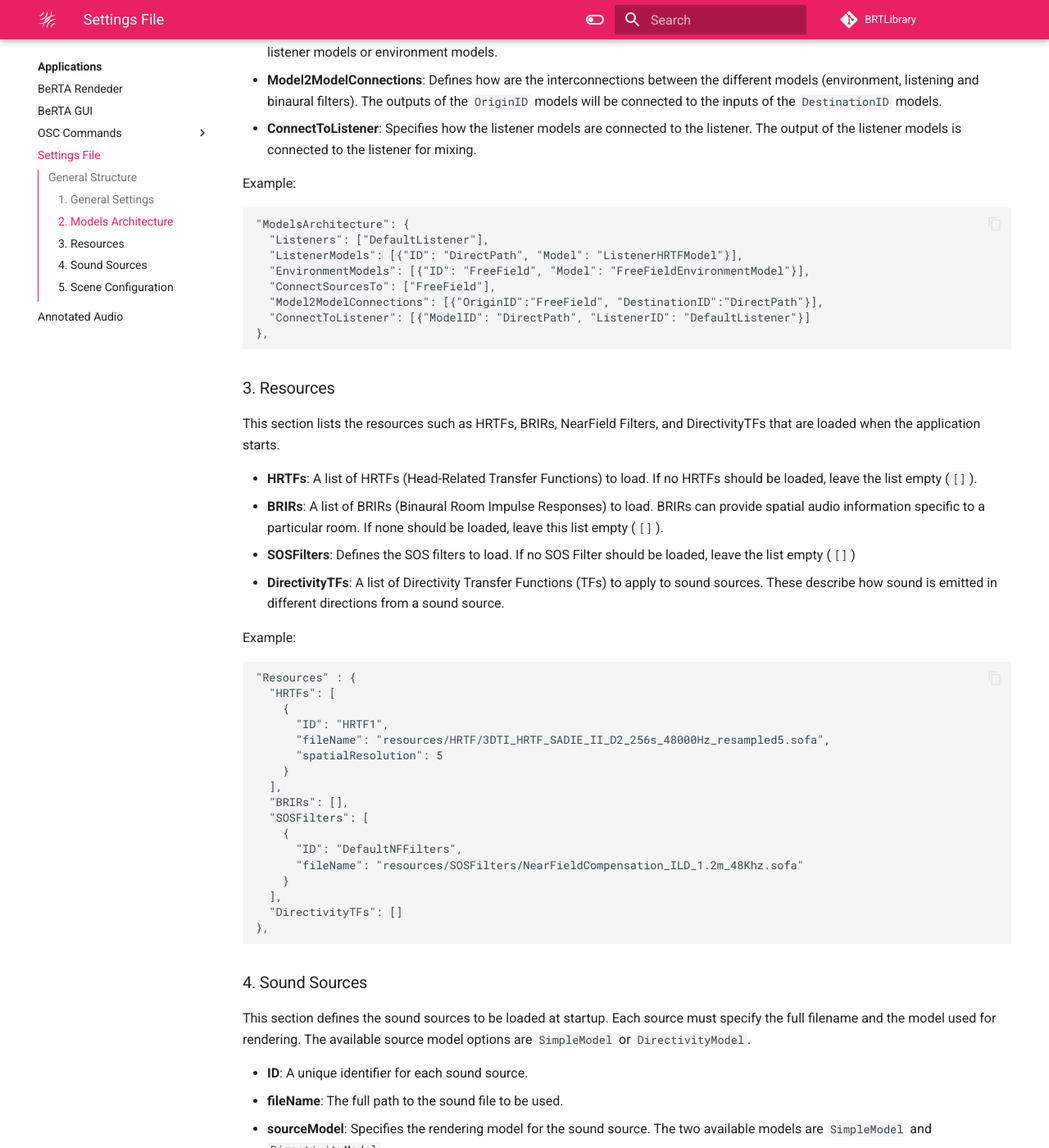
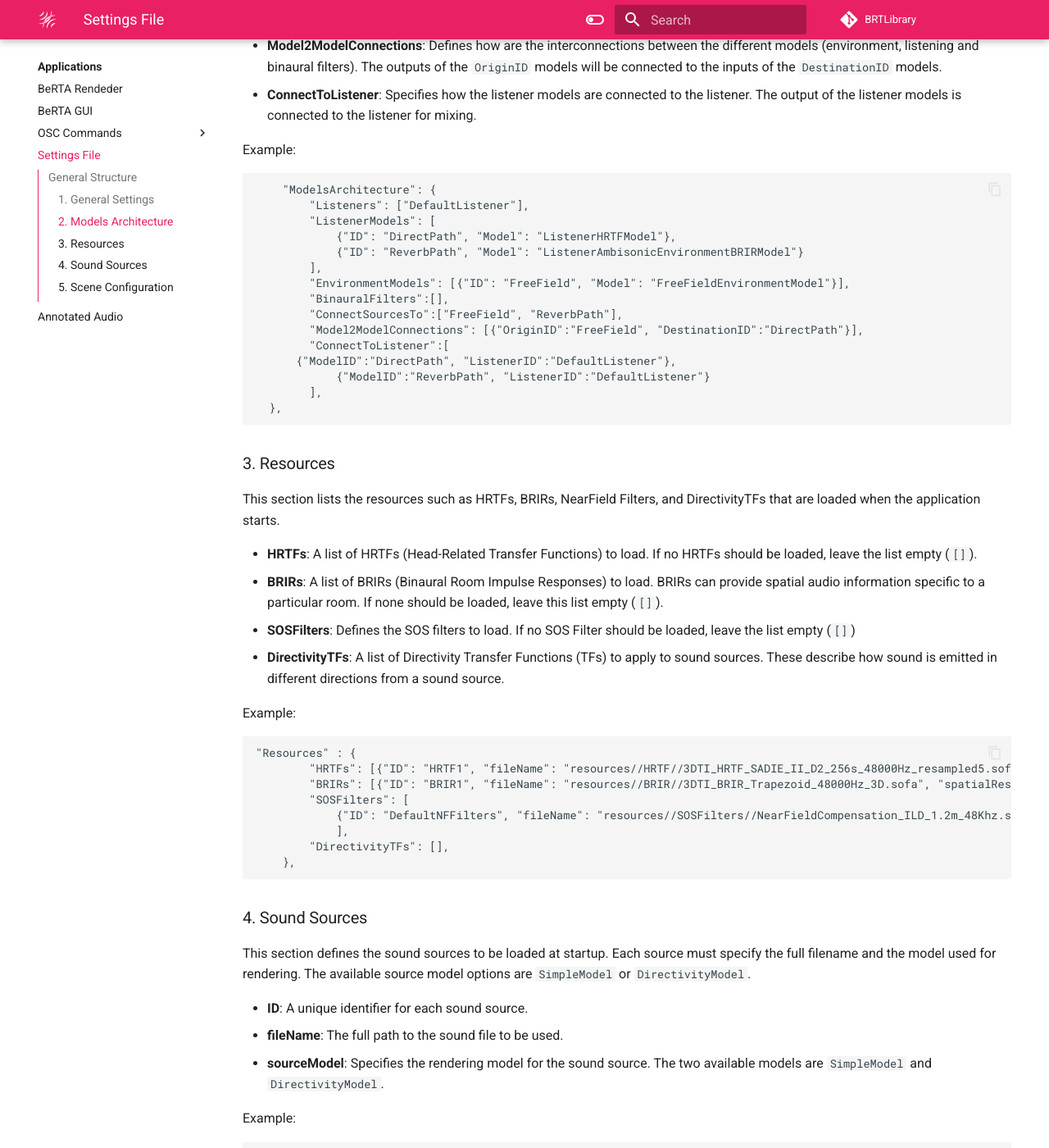
Before and after one commit to GrupoDiana/BRT-Documentation, an MkDocs documentation site: the page built from docs/applications/settingsFile.md, in a window 1280 px wide and 1400 px high, scrolled down 1350 px. Shown: the whole window at 82% size. Built offline with MkDocs 1.6.1 and Material for MkDocs 9.7.7, drawn with Linux system fonts in a browser that asks for light colours; emoji names are drawn with the system emoji font; comment, search, counter and statistics services are not loaded; some of the changed text lies outside the part shown.

Commit message:
feat: updated examples in setting files

````diff
--- a/docs/applications/settingsFile.md
+++ b/docs/applications/settingsFile.md
@@ -45,14 +44,21 @@ This section defines the models used for sound rendering, including listeners an
 Example:
 
 ```
-"ModelsArchitecture": {
-  "Listeners": ["DefaultListener"],
-  "ListenerModels": [{"ID": "DirectPath", "Model": "ListenerHRTFModel"}],
-  "EnvironmentModels": [{"ID": "FreeField", "Model": "FreeFieldEnvironmentModel"}],
-  "ConnectSourcesTo": ["FreeField"],
-  "Model2ModelConnections": [{"OriginID":"FreeField", "DestinationID":"DirectPath"}],
-  "ConnectToListener": [{"ModelID": "DirectPath", "ListenerID": "DefaultListener"}]
-},
+	"ModelsArchitecture": {
+		"Listeners": ["DefaultListener"],
+		"ListenerModels": [
+			{"ID": "DirectPath", "Model": "ListenerHRTFModel"},
+			{"ID": "ReverbPath", "Model": "ListenerAmbisonicEnvironmentBRIRModel"}
+		],
+		"EnvironmentModels": [{"ID": "FreeField", "Model": "FreeFieldEnvironmentModel"}],
+		"BinauralFilters":[],
+		"ConnectSourcesTo":["FreeField", "ReverbPath"],
+		"Model2ModelConnections": [{"OriginID":"FreeField", "DestinationID":"DirectPath"}],
+		"ConnectToListener":[
+      {"ModelID":"DirectPath", "ListenerID":"DefaultListener"},
+			{"ModelID":"ReverbPath", "ListenerID":"DefaultListener"}
+		],
+  },
 ```
 
 ### 3. Resources
@@ -68,22 +74,13 @@ Example:
 
 ```
 "Resources" : {
-  "HRTFs": [
-    {
-      "ID": "HRTF1",
-      "fileName": "resources/HRTF/3DTI_HRTF_SADIE_II_D2_256s_48000Hz_resampled5.sofa",
-      "spatialResolution": 5
-    }
-  ],
-  "BRIRs": [],
-  "SOSFilters": [
-    {
-      "ID": "DefaultNFFilters",
-      "fileName": "resources/SOSFilters/NearFieldCompensation_ILD_1.2m_48Khz.sofa"
-    }
-  ],
-  "DirectivityTFs": []
-},
+		"HRTFs": [{"ID": "HRTF1", "fileName": "resources//HRTF//3DTI_HRTF_SADIE_II_D2_256s_48000Hz_resampled5.sofa", "spatialResolution": 5}],
+		"BRIRs": [{"ID": "BRIR1", "fileName": "resources//BRIR//3DTI_BRIR_Trapezoid_48000Hz_3D.sofa", "spatialResolution": 15, "fadeInWindowThreshold" : 0, "fadeInWindowRiseTime": 0, "fadeOutWindowThreshold" : 0, "fadeOutWindowRiseTime": 0}],
+		"SOSFilters": [
+			{"ID": "DefaultNFFilters", "fileName": "resources//SOSFilters//NearFieldCompensation_ILD_1.2m_48Khz.sofa"},
+			],
+		"DirectivityTFs": [],
+	},
 ```
 
 ### 4. Sound Sources
````
Also changed, not shown: other parts of docs/applications/settingsFile.md (+10 -20 lines).
